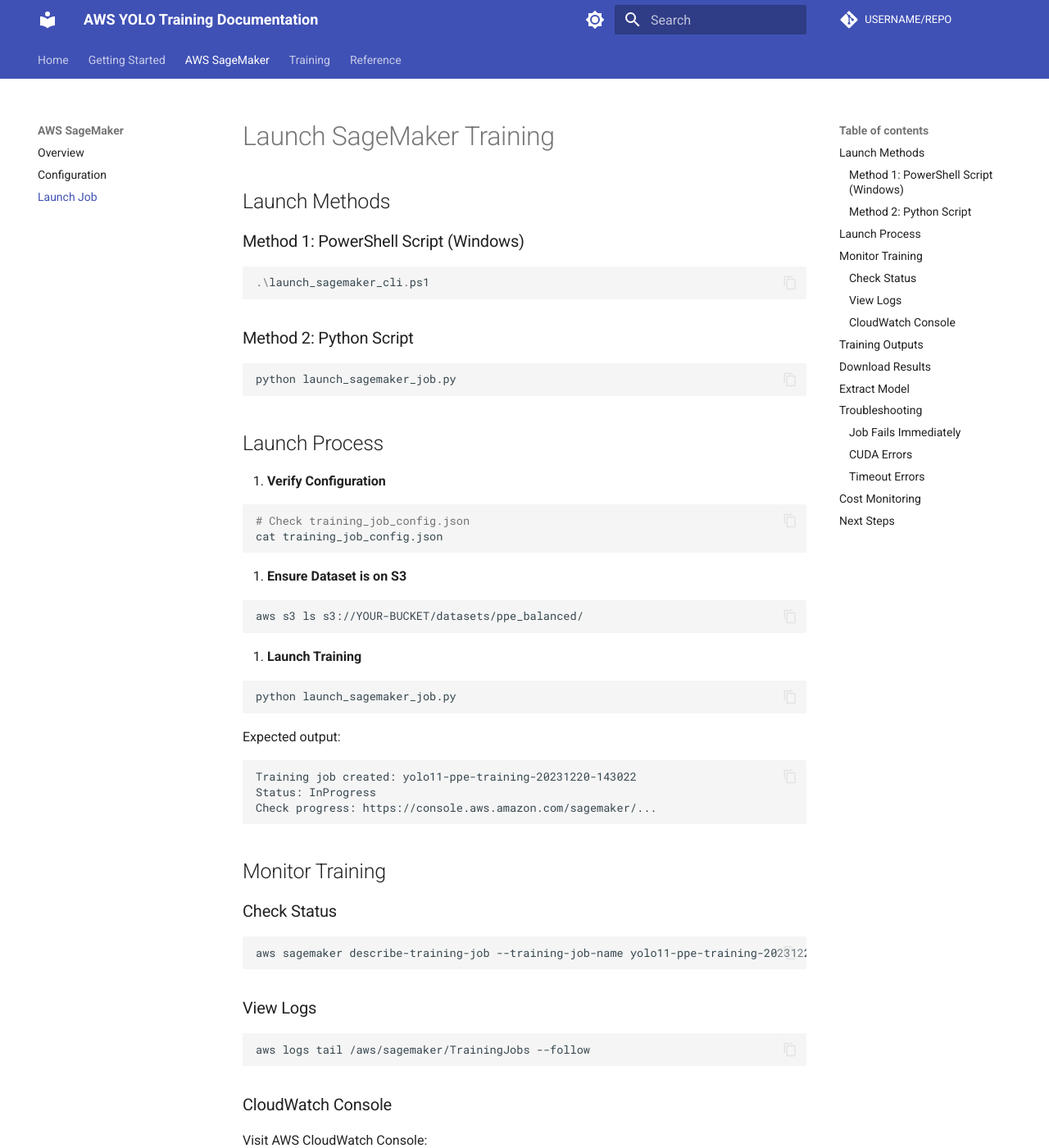
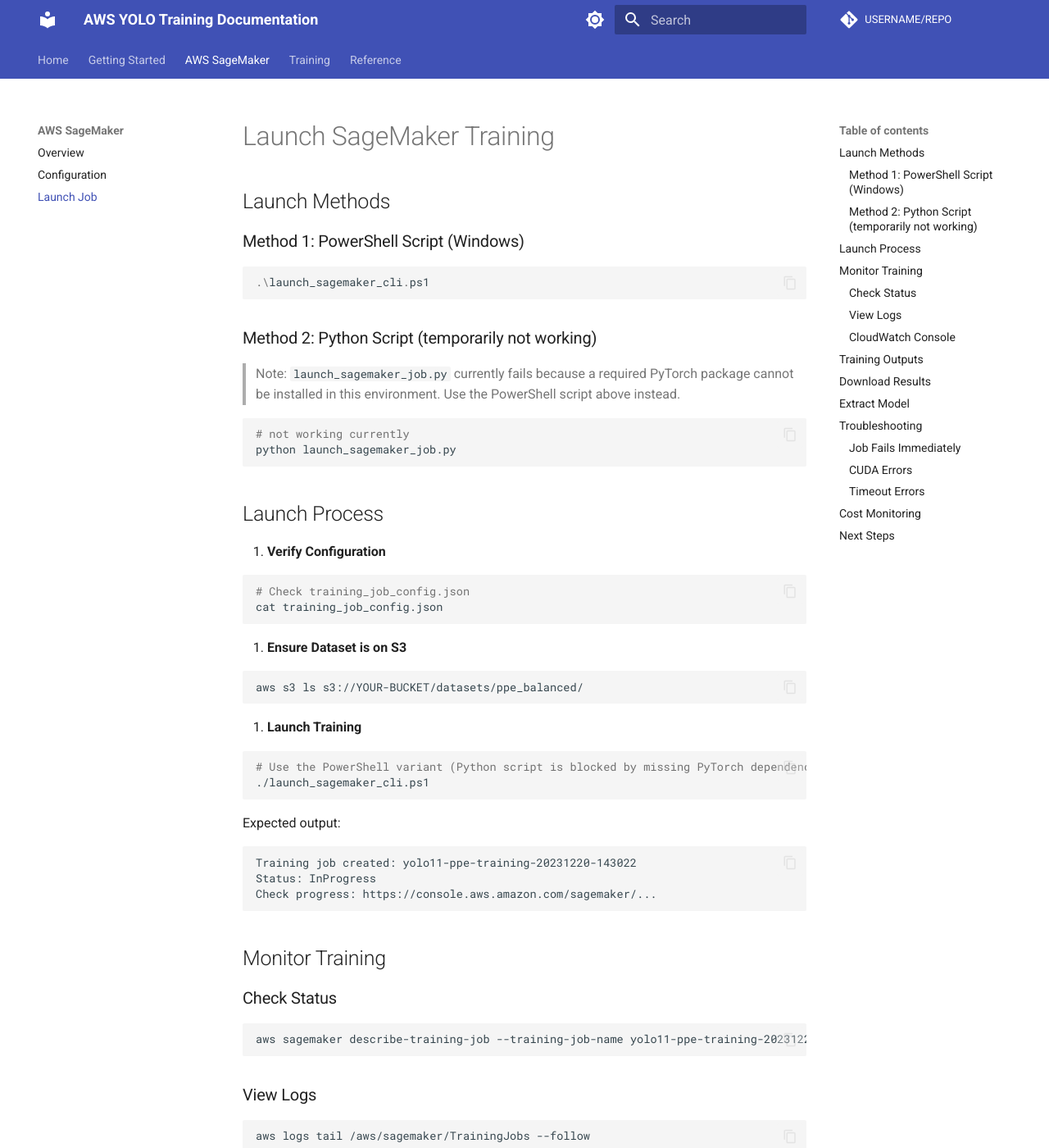
Before and after one commit to Sarmet/aws-yolo, an MkDocs documentation site: the page built from docs/sagemaker/launch.md, in a window 1280 px wide and 1400 px high. Shown: the whole window at 82% size. Built offline with MkDocs 1.6.1 and Material for MkDocs 9.7.7, drawn with Linux system fonts in a browser that asks for light colours; comment, search, counter and statistics services are not loaded.

````diff
--- a/docs/sagemaker/launch.md
+++ b/docs/sagemaker/launch.md
@@ -8,9 +8,12 @@
 .\launch_sagemaker_cli.ps1
 ```
 
-### Method 2: Python Script
+### Method 2: Python Script (temporarily not working)
+
+> Note: `launch_sagemaker_job.py` currently fails because a required PyTorch package cannot be installed in this environment. Use the PowerShell script above instead.
 
 ```bash
+# not working currently
 python launch_sagemaker_job.py
 ```
 
@@ -32,7 +35,8 @@ aws s3 ls s3://YOUR-BUCKET/datasets/ppe_balanced/
 3. **Launch Training**
 
 ```bash
-python launch_sagemaker_job.py
+# Use the PowerShell variant (Python script is blocked by missing PyTorch dependency)
+./launch_sagemaker_cli.ps1
 ```
 
 Expected output:
````
Also changed, not shown: README.md (+8 -0 lines), docs/reference/config.md (+2 -2 lines), docs/reference/scripts.md (+2 -0 lines), docs/sagemaker/configuration.md (+1 -1 lines), docs/setup.md (+2 -2 lines), my_zones.json (added, +38 -0 lines).
